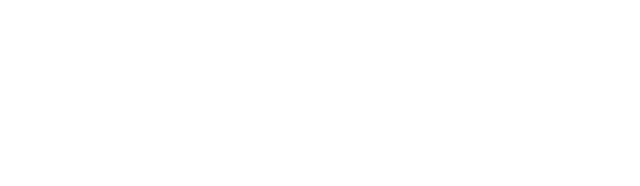
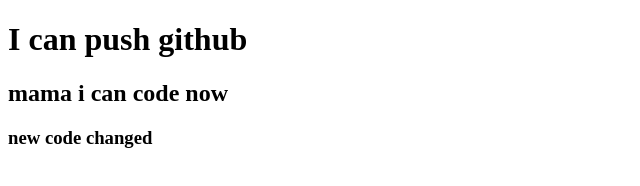
Before and after one commit to sadiawcutecat/my-second-repo, a plain HTML site: page index.html in a window 1280 px wide. Shown: the whole page, without its empty margins (0-640 px from the left). Drawn offline with Linux system fonts and the light colour scheme.

Commit message:
added header

```diff
--- a/index.html
+++ b/index.html
@@ -7,6 +7,9 @@
     <title>My second repo</title>
 </head>
 <body>
+    <h1>I can push github</h1>
+    <h2>mama i can code now</h2>
+    <h3>new code changed</h3>
 
 </body>
 </html>
```
